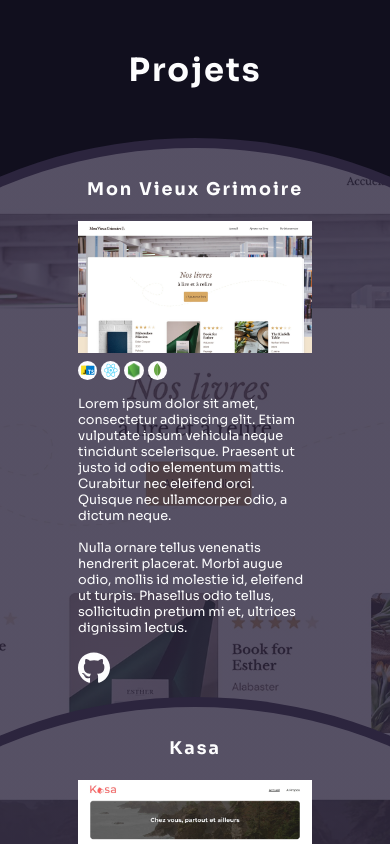
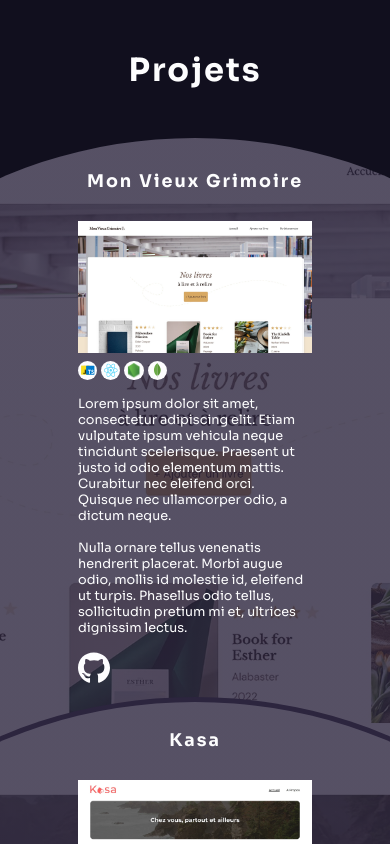
Before and after one commit to ArthurJenck/Portfolio, a React (Vite) app: page / in a window 390 px wide. Shown: the part 3460-4304 px from the top of the page. Built offline with nearby package versions, Linux system fonts and the light colour scheme.

Commit message:
fix: changed border color and width on mobile version for projects

```diff
--- a/src/styles/SingleProject.scss
+++ b/src/styles/SingleProject.scss
@@ -33,6 +33,9 @@
         background-position: center top;
         background-size: var(--background-size);
         z-index: -1;
+    }
+    &:first-of-type::before {
+        border: none;
     }
 
     h3 {
@@ -104,10 +107,11 @@
         padding: 8vh 13vw 0 13vw;
         &::before {
             height: 75vh;
+            border-width: 5px;
         }
         h3 {
             font-size: 4.5vw;
-            top: 2.5rem;
+            top: 2rem;
         }
         .projects-item__content {
             flex-direction: column-reverse;
```
